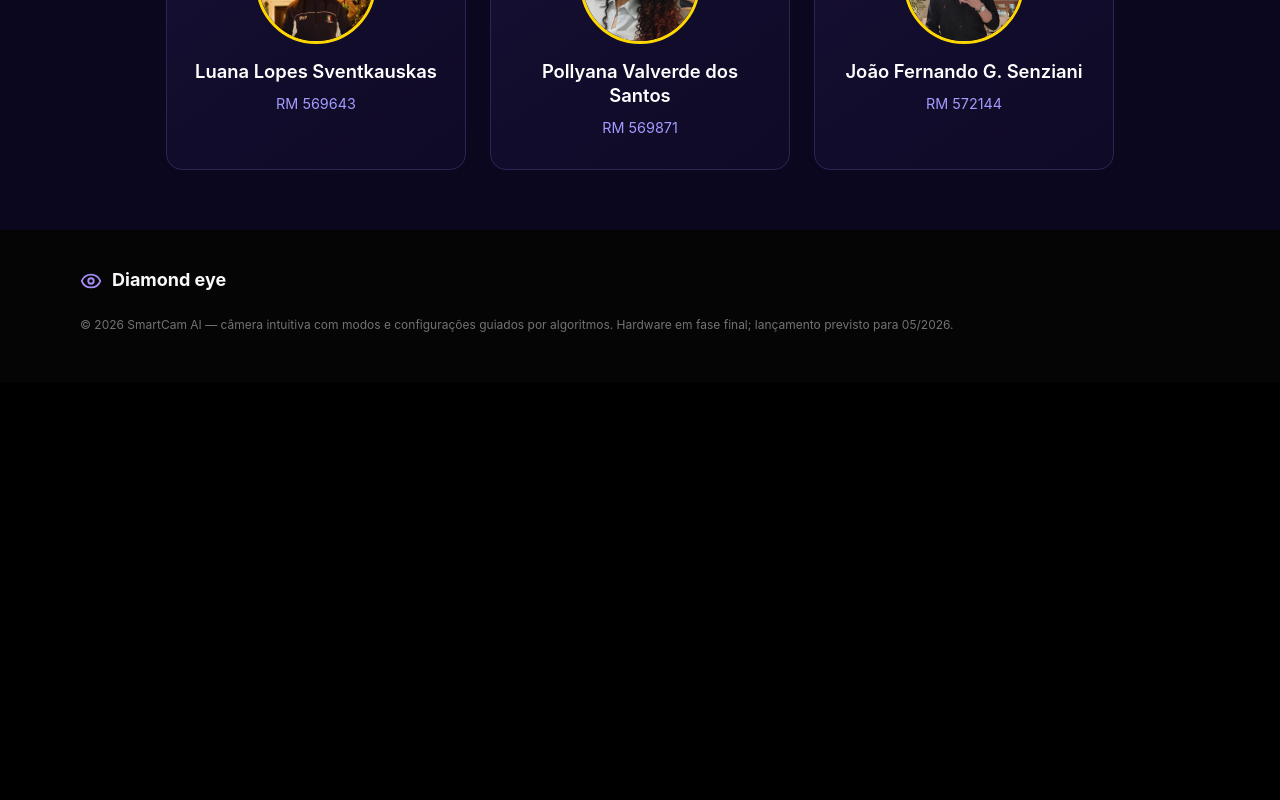
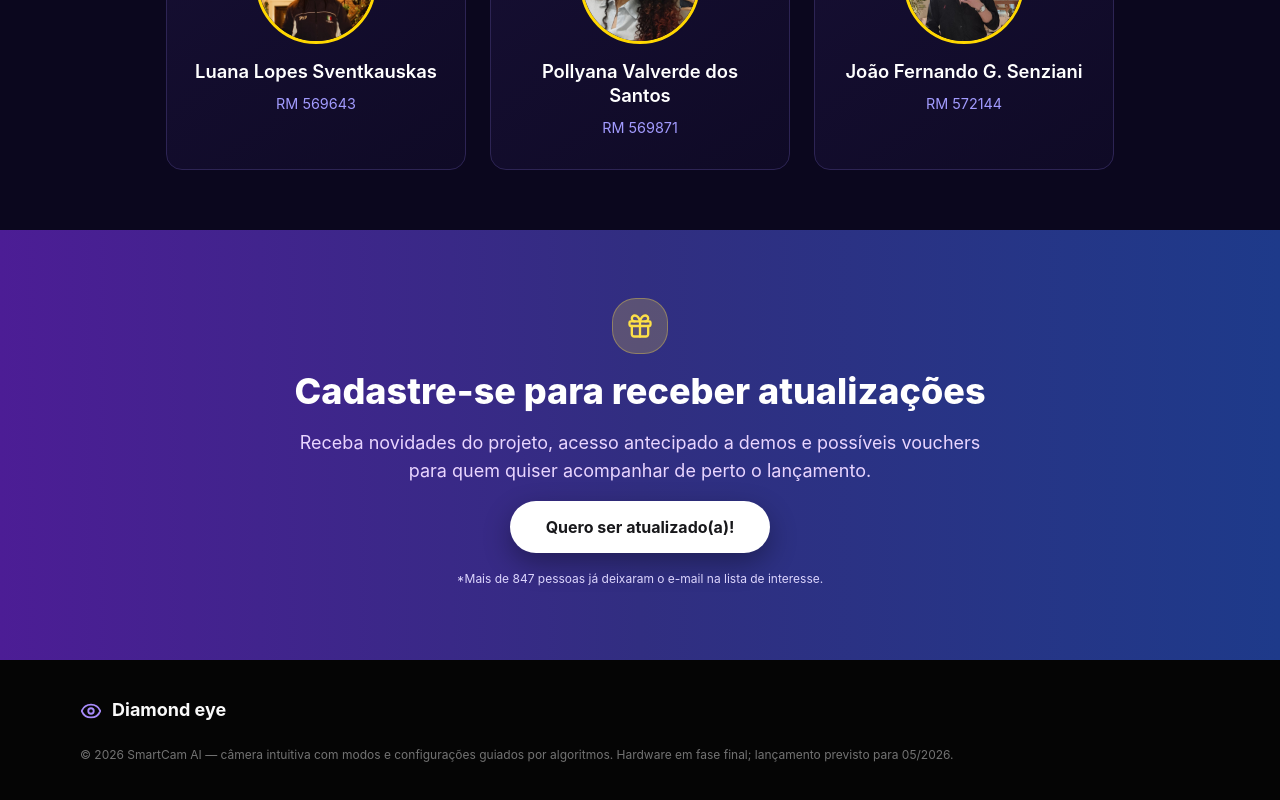
Before and after one commit to Diamond-Eye/camera-intuitiva, a React (Vite) app: page / in a window 1280 px wide. Shown: the part 4896-5696 px from the top of the page. Before the commit the page ends 5278 px from the top, so only its background shows below. Built offline with nearby package versions, Linux system fonts and the light colour scheme.

Commit message:
adicionar hook useLocalStorage e persistencia das inscricoes

```diff
--- a/src/App.jsx
+++ b/src/App.jsx
@@ -8,11 +8,13 @@ import Features from './components/Features/Features.jsx';
 import Gallery from './components/Gallery/Gallery.jsx';
 import Team from './components/Team/Team.jsx';
 import Footer from './components/Footer/Footer.jsx';
+import CTA from './components/CTA/CTA.jsx';
 import Modal from './components/Modal/Modal.jsx';
 import AlertSuccess from './components/AlertSuccess/AlertSuccess.jsx';
+import { useLocalStorage } from './hooks/useLocalStorage.js';
 
 function App() {
-  const [inscricoes, setInscricoes] = useState([]);
+  const [inscricoes, setInscricoes] = useLocalStorage('inscricoes', []);
   const [modalAberto, setModalAberto] = useState(false);
   const [alertaAberto, setAlertaAberto] = useState(false);
 
@@ -45,6 +47,7 @@ function App() {
         <Features />
         <Gallery />
         <Team />
+        <CTA totalInscritos={inscricoes.length} aoAbrirModal={abrirModal} />
       </main>
 
       <Footer />
--- /dev/null
+++ b/src/components/CTA/CTA.jsx
@@ -0,0 +1,25 @@
+import giftIcon from '../../assets/icons/gift.svg';
+
+const BASE_INTERESSADOS = 847;
+
+function CTA({ totalInscritos, aoAbrirModal }) {
+  const totalInteressados = BASE_INTERESSADOS + totalInscritos;
+
+  return (
+    <section className="cta">
+      <div className="cta__icon-wrapper">
+        <img src={giftIcon} alt="Gift" className="cta__icon" />
+      </div>
+      <h2 className="cta__title">Cadastre-se para receber atualizações</h2>
+      <p className="cta__subtitle">
+        Receba novidades do projeto, acesso antecipado a demos e possíveis vouchers para quem quiser acompanhar de perto o lançamento.
+      </p>
+      <button className="cta__button" onClick={aoAbrirModal}>Quero ser atualizado(a)!</button>
+      <p className="cta__footer">
+        *Mais de {totalInteressados} pessoas já deixaram o e-mail na lista de interesse.
+      </p>
+    </section>
+  );
+}
+
+export default CTA;
```
